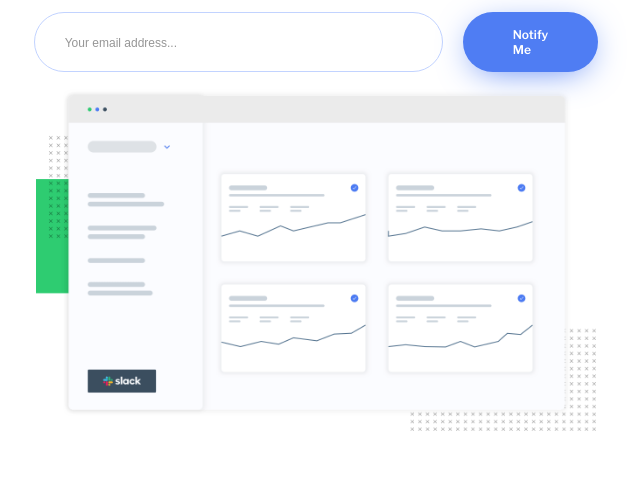
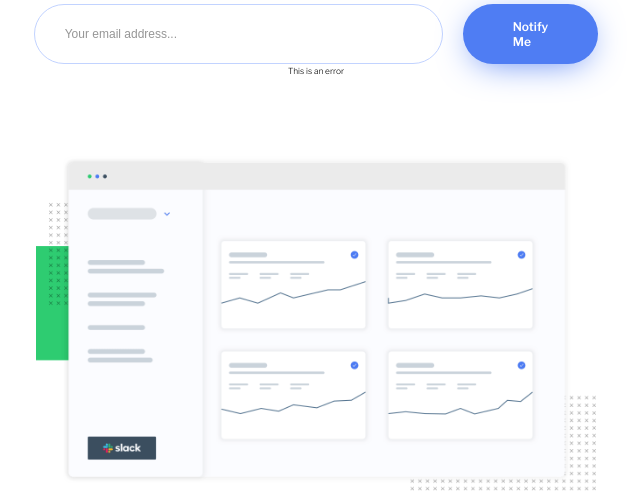
Before and after one commit to MartinsitoBritoDiaz/Coming-Soon-Page, a plain HTML site: page index.html in a window 1280 px wide. Shown: the part 222-715 px from the top of the page, without its empty margins (324-964 px from the left). Drawn offline with nearby package versions, Linux system fonts and the light colour scheme.

Commit message:
algunos cambios realizado al html

```diff
--- a/index.html
+++ b/index.html
@@ -25,10 +25,13 @@
       <h2 class="card__title">We are launching <span>soon!</span></h2>
       <p class="card__paragraph">Subscribe and get notified</p>
 
-      <div class="card__form">
-        <input class="card__input" type="email" placeholder="Your email address...">
-        <a class="card__button">Notify Me</a>
-      </div>
+      <form id="form">
+        <div class="card__form">
+          <input class="card__input" type="email" placeholder="Your email address...">
+          <a class="card__button">Notify Me</a>
+        </div>
+        <small class="error">This is an error</small>
+      </form>
     </div>
 
     <div class="card__img">
```
